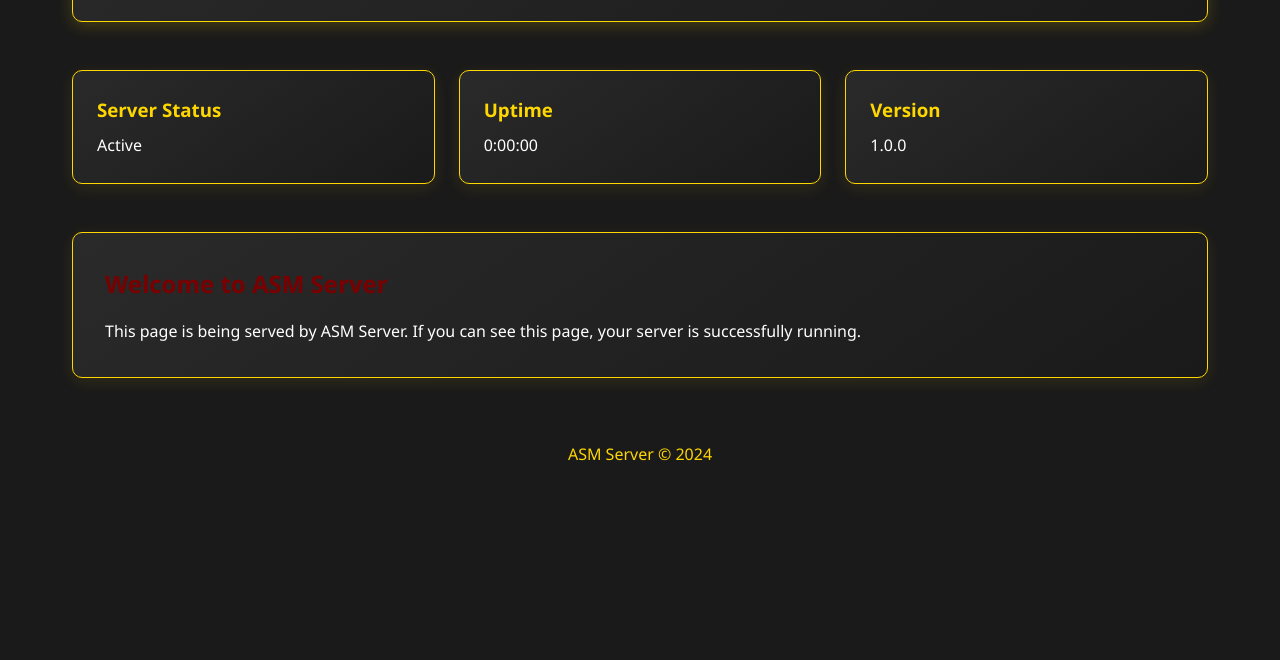
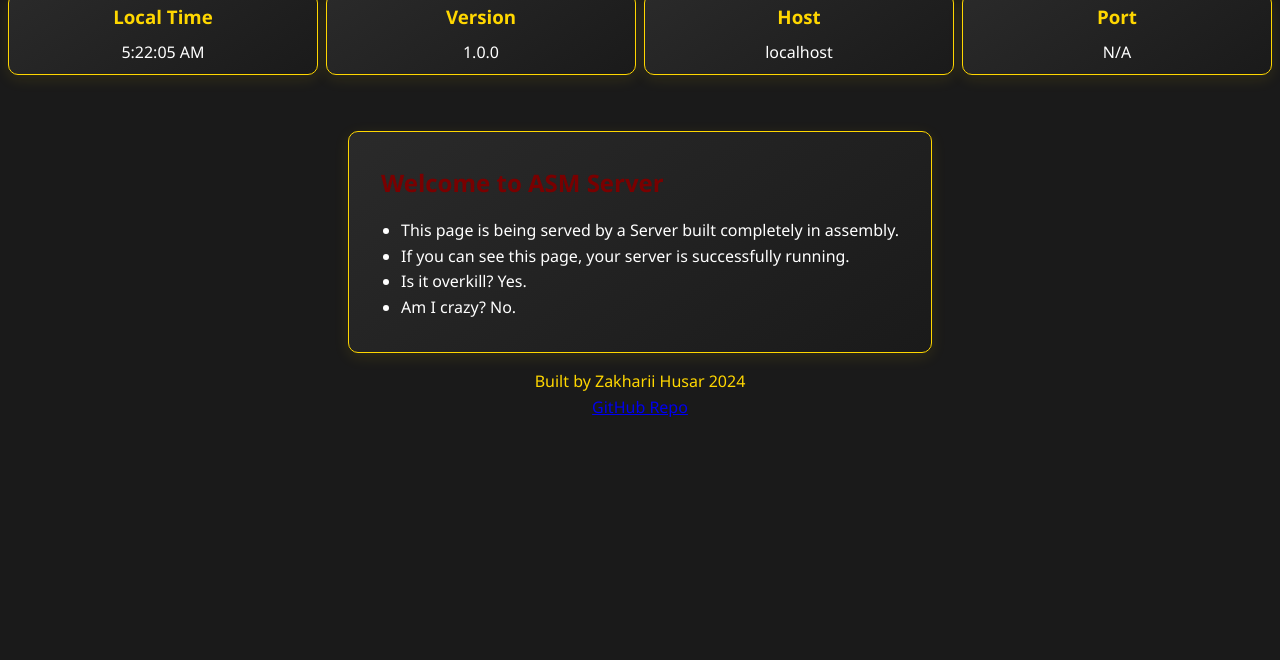
Before and after one commit to Zakharii-Husar/asm_server, a plain HTML site: page public/index.html in a window 1280 px wide. Shown: the part 140-800 px from the top of the page. Drawn offline with Linux system fonts and the light colour scheme.

Commit message:
Edited public files template

```diff
--- a/public/index.css
+++ b/public/index.css
@@ -20,16 +20,21 @@ body {
 }
 
 .container {
-    max-width: 1200px;
+    max-width: 100%;
+    width: 100%;
     margin: 0 auto;
-    padding: 2rem;
+    padding: 0.5rem;
+    display: flex;
+    flex-direction: column;
+    align-items: center;
 }
 
 .server-info {
+    width: 100%;
     display: flex;
+    justify-content: space-between;
     align-items: center;
-    justify-content: space-between;
-    margin-bottom: 3rem;
+    margin-bottom: 0.5rem;
     background: linear-gradient(145deg, #2a2a2a, #1a1a1a);
     border: 1px solid #ffd700;
     box-shadow: 0 4px 15px rgba(255, 215, 0, 0.2);
@@ -38,7 +43,7 @@ body {
 }
 
 .server-info h1 {
-    font-size: 2.5rem;
+    font-size: 2rem;
     color: var(--primary-color);
 }
 
@@ -63,18 +68,20 @@ body {
 
 .server-stats {
     display: grid;
-    grid-template-columns: repeat(auto-fit, minmax(250px, 1fr));
-    gap: 1.5rem;
+    grid-template-columns: repeat(auto-fit, minmax(120px, 1fr));
+    gap: 0.5rem;
+    width: 100%;
     margin-bottom: 3rem;
 }
 
 .stat-box {
     background: linear-gradient(145deg, #2a2a2a, #1a1a1a);
     border: 1px solid var(--secondary-color);
-    padding: 1.5rem;
+    padding: 0.5rem;
     border-radius: 10px;
     box-shadow: 0 4px 15px rgba(255, 215, 0, 0.1);
     transition: transform 0.3s ease;
+    text-align: center;
 }
 
 .stat-box:hover {
@@ -92,7 +99,8 @@ body {
     padding: 2rem;
     border-radius: 10px;
     box-shadow: 0 4px 15px rgba(255, 215, 0, 0.1);
-    margin-bottom: 3rem;
+    margin: 0.5rem 0;
+    text-align: left;
 }
 
 .info-section h2 {
@@ -100,10 +108,17 @@ body {
     margin-bottom: 1rem;
 }
 
+.info-section ul {
+    list-style-type: disc;
+    padding-left: 20px;
+    margin: 0;
+}
+
 footer {
     text-align: center;
     color: var(--secondary-color);
-    padding: 1rem 0;
+    padding: 0.5rem 0;
+    width: 100%;
 }
 
 @keyframes pulse {
@@ -126,7 +141,7 @@ footer {
 
 @media (max-width: 768px) {
     .container {
-        padding: 1rem;
+        padding: 0.5rem;
     }
 
     .server-info {
--- a/public/index.html
+++ b/public/index.html
@@ -12,32 +12,42 @@
             <h1>ASM Server</h1>
             <div class="status-badge">
                 <span class="dot"></span>
-                <span>Running</span>
+                <span id="status">Running</span>
             </div>
         </div>
 
         <div class="server-stats">
             <div class="stat-box">
-                <h3>Server Status</h3>
-                <p>Active</p>
-            </div>
-            <div class="stat-box">
-                <h3>Uptime</h3>
-                <p id="uptime">0:00:00</p>
+                <h3>Local Time</h3>
+                <p id="local-time"></p>
             </div>
             <div class="stat-box">
                 <h3>Version</h3>
                 <p>1.0.0</p>
             </div>
+            <div class="stat-box">
+                <h3>Host</h3>
+                <p id="host-name"></p>
+            </div>
+            <div class="stat-box">
+                <h3>Port</h3>
+                <p id="port-number"></p>
+            </div>
         </div>
 
         <div class="info-section">
             <h2>Welcome to ASM Server</h2>
-            <p>This page is being served by ASM Server. If you can see this page, your server is successfully running.</p>
+            <ul>
+                <li>This page is being served by a Server built completely in assembly.</li>
+                <li>If you can see this page, your server is successfully running.</li>
+                <li>Is it overkill? Yes.</li>
+                <li>Am I crazy? No.</li>
+            </ul>
         </div>
 
         <footer>
-            <p>ASM Server © 2024</p>
+            <div>Built by Zakharii Husar 2024</div>
+            <div><a href="https://github.com/Zakharii-Husar/asm_server" target="_blank">GitHub Repo</a></div>
         </footer>
     </div>
     <script src="./index.js"></script>
--- a/public/index.js
+++ b/public/index.js
@@ -1,3 +1,21 @@
-console.log("TESTING JS:)");
+// Get local time and update the DOM
+function updateLocalTime() {
+    const now = new Date();
+    const localTime = now.toLocaleTimeString();
+    document.getElementById('local-time').textContent = localTime;
+}
 
-alert("TESTING JS:)");
+// Get host name and port number and update the DOM
+function updateHostAndPort() {
+    const hostName = window.location.hostname;
+    const portNumber = window.location.port || 'N/A'; // Default to 'N/A' if no port is specified
+    document.getElementById('host-name').textContent = hostName;
+    document.getElementById('port-number').textContent = portNumber;
+}
+
+// Initial updates
+updateLocalTime();
+updateHostAndPort();
+
+// Update local time every second
+setInterval(updateLocalTime, 1000);
```
Also changed, not shown: 2 other files.
